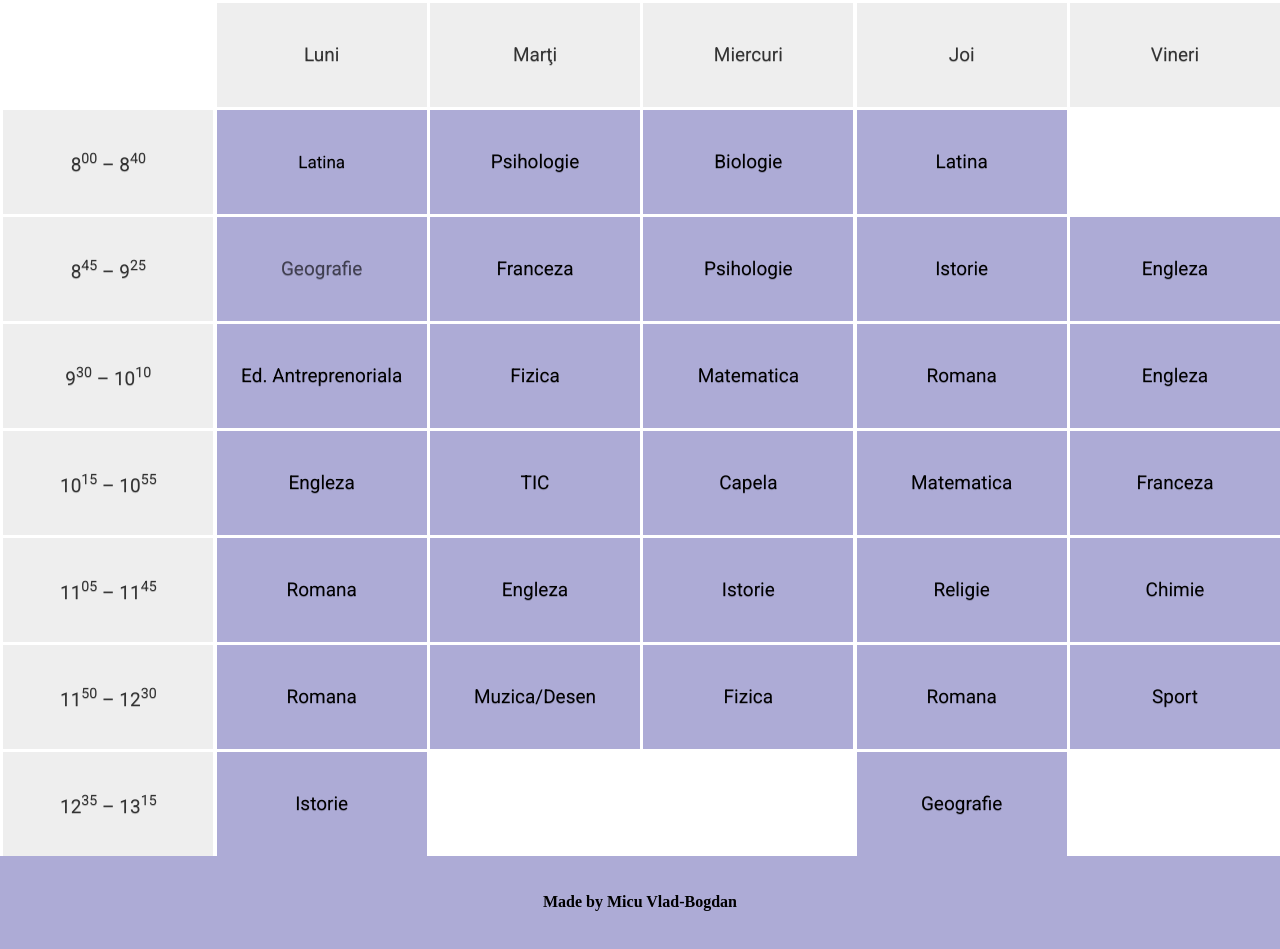
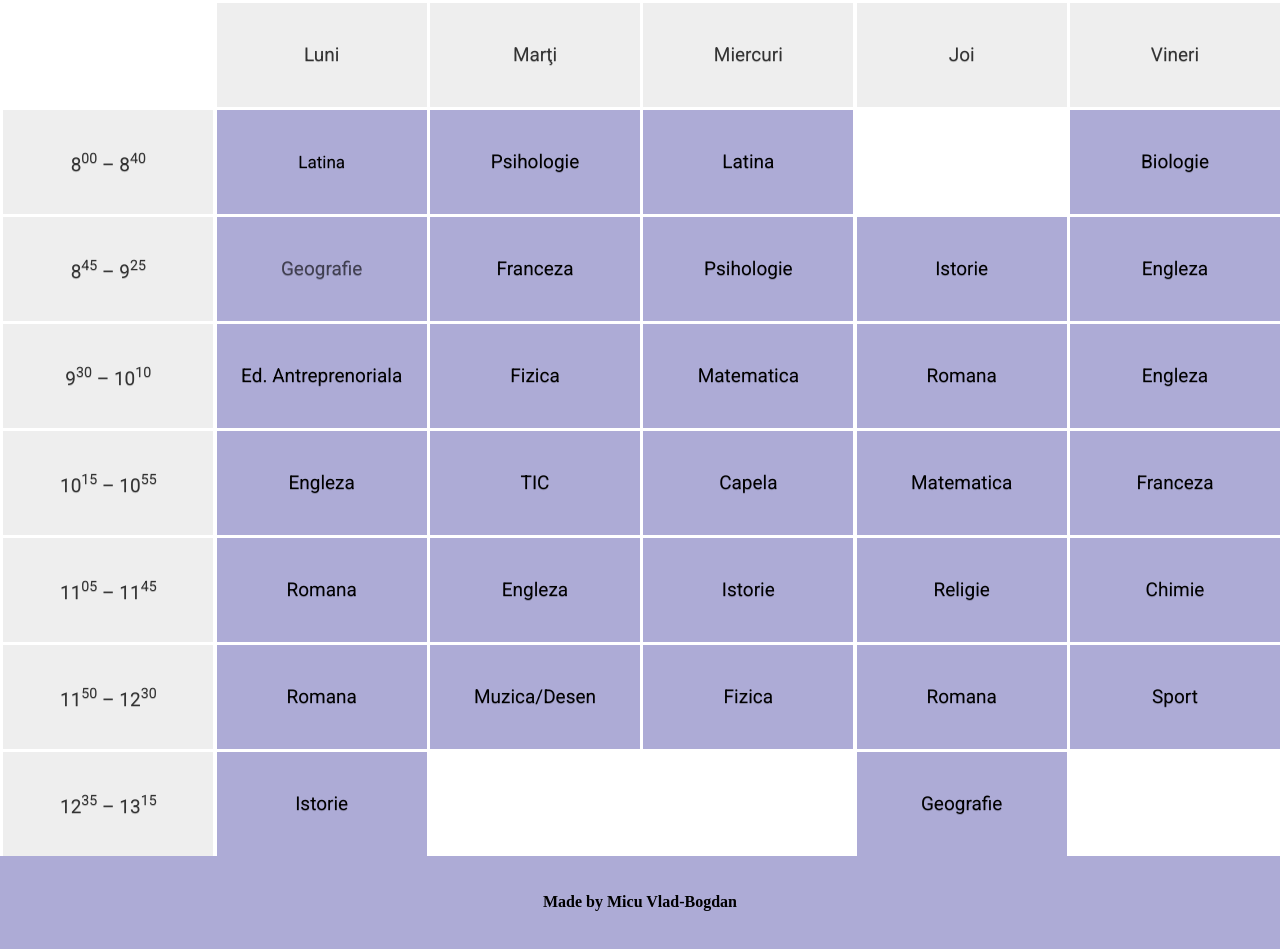
Before and after one commit to MicuBogdan/micubogdan.github.io, a plain HTML site: page orar/10C/index.html in a window 1280 px wide. Drawn offline with Linux system fonts and the light colour scheme.

Commit message:
Update index.html

```diff
--- a/orar/10C/index.html
+++ b/orar/10C/index.html
@@ -79,10 +79,6 @@
 			</div>
 			<div class="tile grid-color-51" data-pos-x="2" data-pos-y="1">
 				<div class="tile-content-1" style="font-size:100%">Psihologie</div>
-				<div class="tile-content-2" style="font-size:60%"></div>
-			</div>
-			<div class="tile grid-color-51" data-pos-x="4" data-pos-y="1">
-				<div class="tile-content-1" style="font-size:100%">Latina</div>
 				<div class="tile-content-2" style="font-size:60%"></div>
 			</div>
 			<div class="tile grid-color-26" data-pos-x="1" data-pos-y="2">
@@ -186,7 +182,7 @@
 				<div class="tile-content-2" style="font-size:60%"></div>
 			</div>
 			<div class="tile grid-color-51" data-pos-x="3" data-pos-y="1">
-				<div class="tile-content-1" style="font-size:100%">Biologie</div>
+				<div class="tile-content-1" style="font-size:100%">Latina</div>
 				<div class="tile-content-2" style="font-size:60%"></div>
 			</div>
 			<div class="tile grid-color-51" data-pos-x="1" data-pos-y="6">
@@ -195,6 +191,10 @@
 			</div>
 			<div class="tile grid-color-51" data-pos-x="1" data-pos-y="7">
 				<div class="tile-content-1" style="font-size:100%">Istorie</div>
+				<div class="tile-content-2" style="font-size:60%"></div>
+			</div>
+			<div class="tile grid-color-51" data-pos-x="5" data-pos-y="1">
+				<div class="tile-content-1" style="font-size:100%">Biologie</div>
 				<div class="tile-content-2" style="font-size:60%"></div>
 			</div>
 		</div>
```
